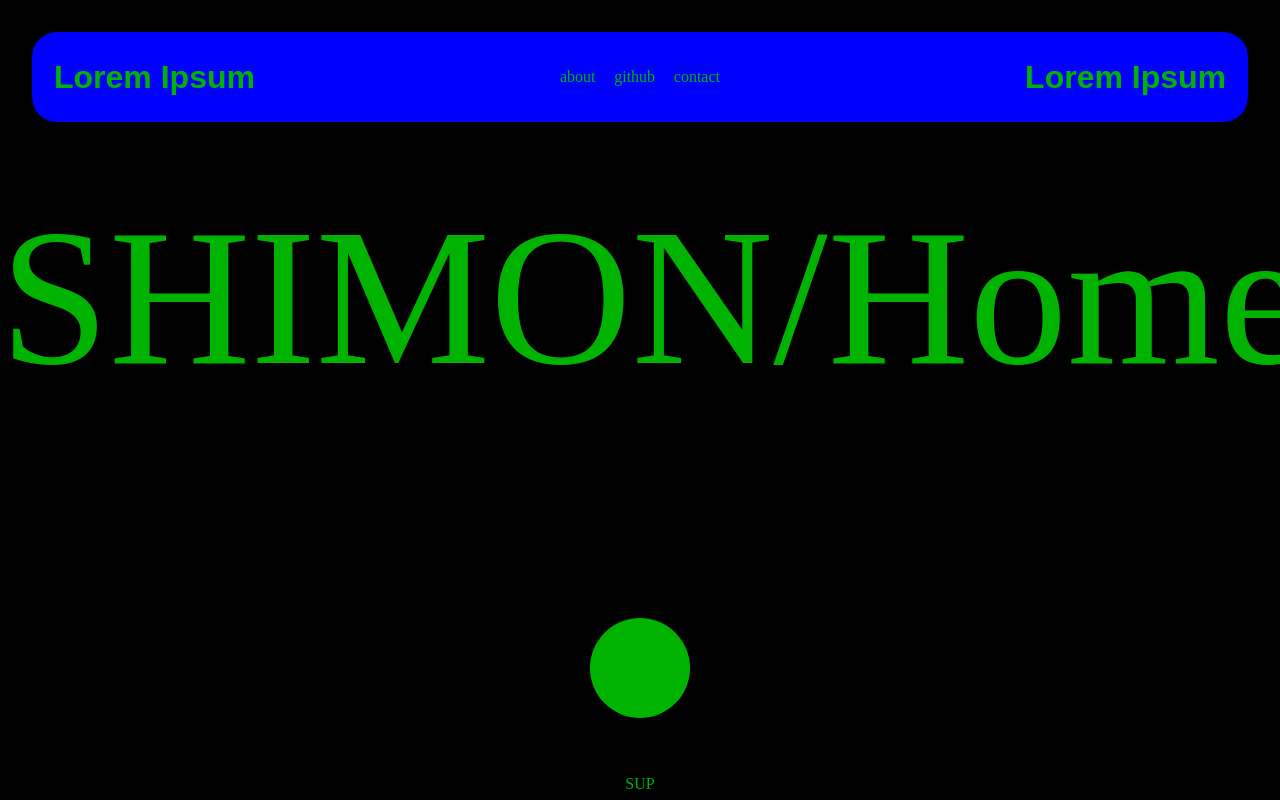
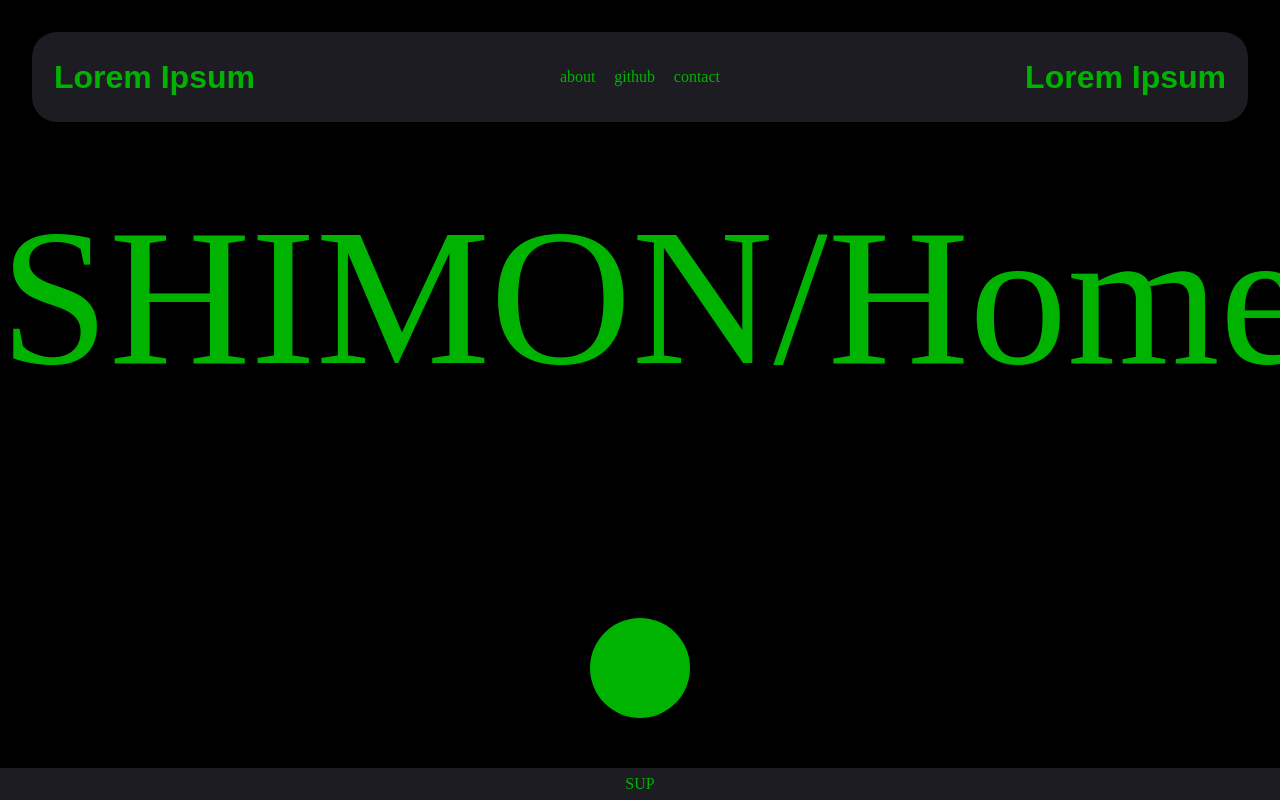
Before and after one commit to zimon-cocos/Ts-testing2, a website: page index.html in a window 1280 px wide. Shown: the top 800 px of the page. Drawn offline with Linux system fonts and the light colour scheme.

Commit message:
commit pred zmenou expanzie stranky

```diff
--- a/style.css
+++ b/style.css
@@ -16,7 +16,7 @@ body{
     align-items: center;
     justify-content: space-between;
 
-    background-color: blue;
+    background-color: #1c1c22;
     color: #00b300;
 
     border-radius: 25px;
@@ -167,7 +167,7 @@ p{
     justify-content: center;
 
     color: #00b300;
-    background-color: black;
+    background-color: #1c1c22;
    /* border: solid 4px orange;*/
 
     max-height: 32px;
```
